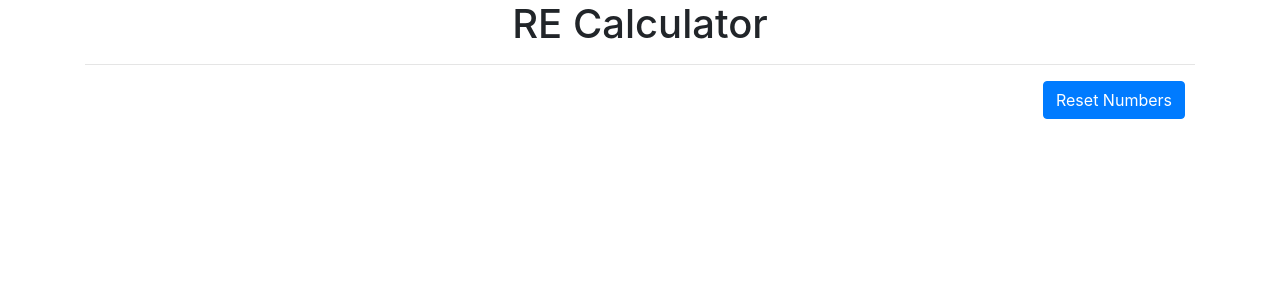
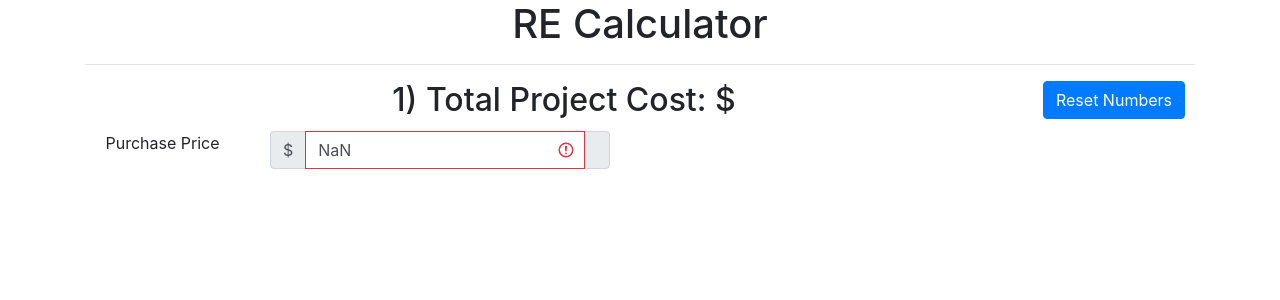
Before and after one commit to lylienster/RE-Calculator2, a React (Create React App) app: page / in a window 1280 px wide. Shown: the top 300 px of the page. Built offline with nearby package versions, Linux system fonts and the light colour scheme.

Commit message:
First input works

```diff
--- a/src/App.tsx
+++ b/src/App.tsx
@@ -1,8 +1,39 @@
-import React from "react";
+import React, { useState } from "react";
 import "./App.css";
 import { Button } from "react-bootstrap";
+import TotalProjectCost from "./TotalProjectCost";
 
-function App() {
+export interface Form {
+  address: string;
+  purchasePrice: number;
+  purchaseClosingCosts: number;
+  loanPeriod: number;
+  interestRate: number;
+  downPaymentPercentage: number;
+  vacancyRate: number;
+  repairsRate: number;
+  capitalExpendituresRate: number;
+  insuranceRate: number;
+  taxRate: number;
+  propertyManagementRate: number;
+  projectionYear: number;
+  appreciation: number;
+}
+
+const App = () => {
+  const [form, setForm] = useState({} as Form);
+  const handleOnChange = (event: React.ChangeEvent<HTMLInputElement>) => {
+    const trimmedValue = event.target.value.replace(/,/g, "");
+    if (!isNaN(Number(trimmedValue))) {
+      const newForm = {
+        ...form,
+        [event.target.name]: Number(trimmedValue),
+      };
+      setForm(newForm);
+
+      // setSavedForm(newForm);
+    }
+  };
   return (
     <div className="App">
       <div className="container">
@@ -18,9 +49,10 @@ function App() {
         >
           Reset Numbers
         </Button>
+        <TotalProjectCost form={form} handleOnChange={handleOnChange} />
       </div>
     </div>
   );
-}
+};
 
 export default App;
--- /dev/null
+++ b/src/SingleInput.tsx
@@ -0,0 +1,65 @@
+import React from "react";
+
+interface Props {
+  label: string;
+  inputName: string;
+  inputValue: number;
+  additionalInfoText?: string;
+  disabled?: boolean;
+  prefix?: string;
+  suffix?: string;
+  required?: boolean;
+  roundValue?: boolean;
+  isNumberInput?: boolean;
+  handleOnChange: (event: React.ChangeEvent<HTMLInputElement>) => void;
+}
+
+const SingleInput = ({
+  label,
+  inputName,
+  inputValue,
+  additionalInfoText,
+  handleOnChange,
+  disabled,
+  prefix,
+  suffix,
+  required,
+  roundValue = true,
+  isNumberInput,
+}: Props) => {
+  let isInvalid = "";
+  if (required && !inputValue) {
+    isInvalid = "is-invalid";
+  }
+
+  let value = roundValue ? Math.ceil(inputValue) : inputValue;
+
+  //   value = value && !isNaN(value) ? Number(value).toCurrency() : "";
+
+  return (
+    <div className="input-group row py-1 ">
+      <label className="col-md-2">{label}</label>
+      <div className="col-md-4">
+        <div className="input-group">
+          <div className="input-group-prepend">
+            <span className="input-group-text">{prefix}</span>
+          </div>
+          <input
+            className={"form-control " + isInvalid}
+            name={inputName}
+            value={value}
+            onChange={handleOnChange}
+            disabled={disabled}
+            type={isNumberInput ? "number" : ""}
+          />
+          <div className="input-group-append">
+            <span className="input-group-text">{suffix}</span>
+          </div>
+        </div>
+      </div>
+      <div className="col-md-2">{additionalInfoText}</div>
+    </div>
+  );
+};
+
+export default SingleInput;
--- /dev/null
+++ b/src/TotalProjectCost.tsx
@@ -0,0 +1,30 @@
+import React from "react";
+import "./App.css";
+import SingleInput from "./SingleInput";
+import { Form } from "./App";
+
+interface Props {
+  form: Form;
+  handleOnChange: (event: React.ChangeEvent<HTMLInputElement>) => void;
+}
+
+const TotalProjectCost = ({
+  form: { purchasePrice },
+  handleOnChange,
+}: Props) => {
+  return (
+    <div>
+      <h2>1) Total Project Cost: $</h2>
+      <SingleInput
+        label="Purchase Price"
+        inputValue={purchasePrice}
+        inputName="purchasePrice"
+        handleOnChange={handleOnChange}
+        prefix={"$"}
+        required={true}
+      />
+    </div>
+  );
+};
+
+export default TotalProjectCost;
```
Also changed, not shown: src/Defaults/index.tsx (added, +26 -0 lines).
